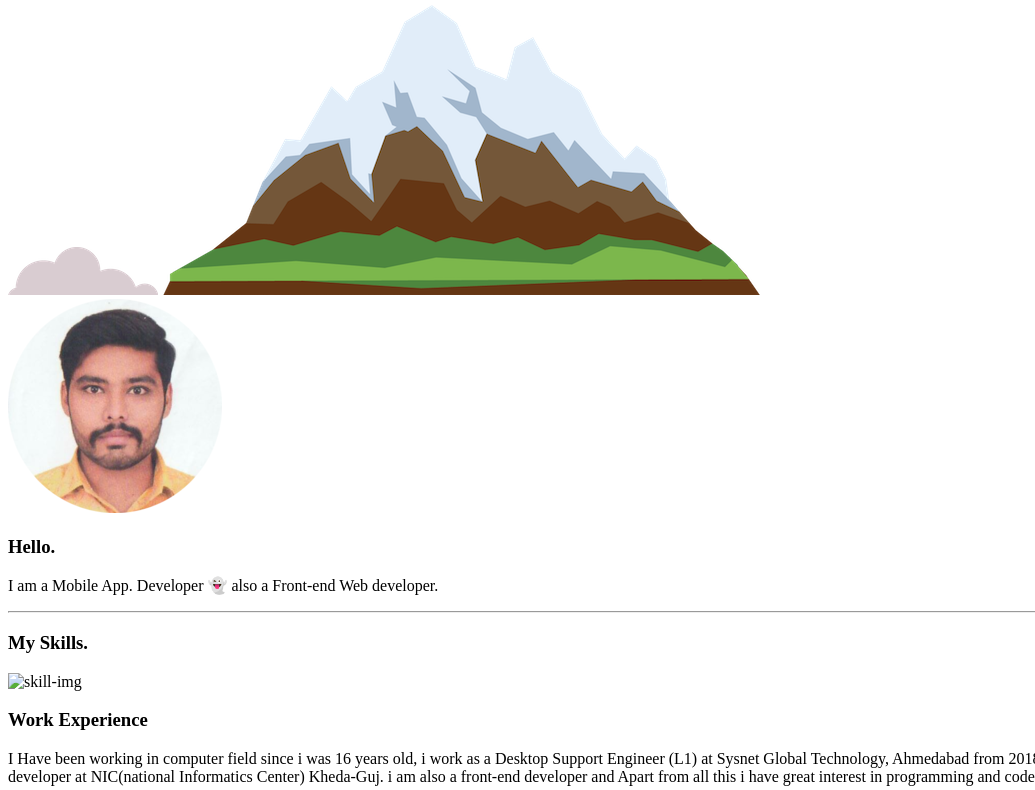
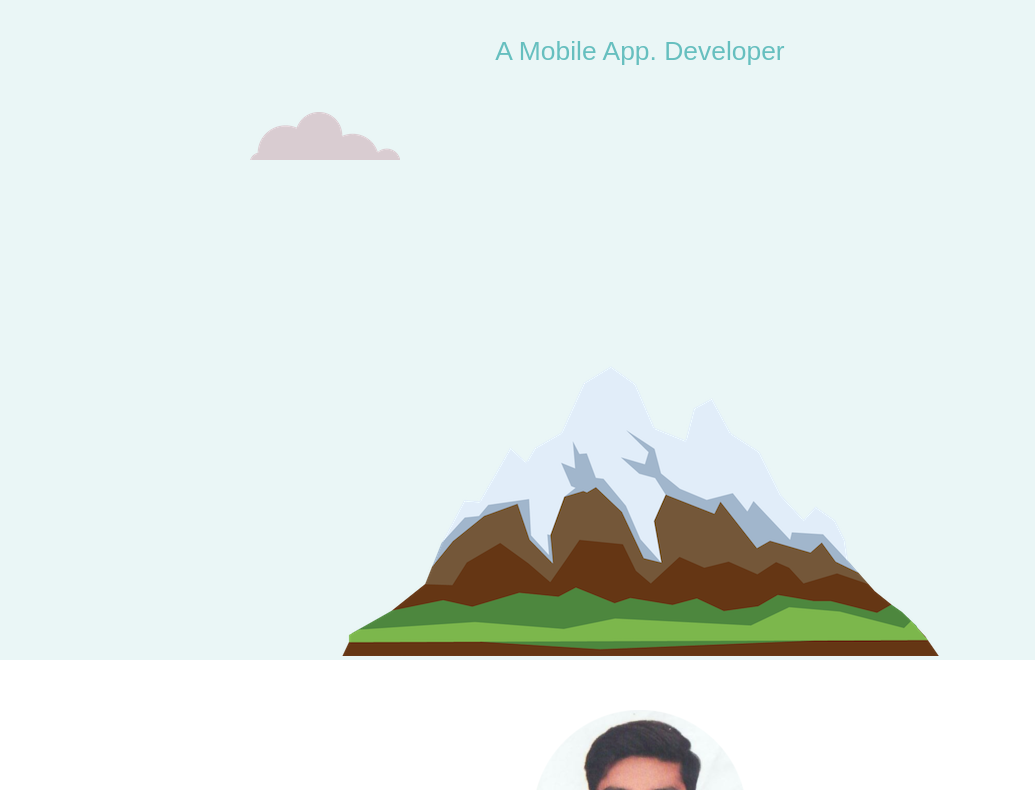
Before and after one commit to S4sunny-github/updated-CV-WEB-S4, a plain HTML site: page index.html in a window 1280 px wide. Shown: the part 249-1039 px from the top of the page, without its empty margins (0-1035 px from the left). Drawn offline with Linux system fonts and the light colour scheme; files that its build step writes are made by us from their sources; the site is published under a folder, as on GitHub Pages, so addresses that start at the root find nothing.

Commit message:
update.css

```diff
--- a/index.html
+++ b/index.html
@@ -3,7 +3,7 @@
   <head>
     <meta charset="utf-8" />
     <title>S4sunny's web profile</title>
-    <link rel="stylesheet" href="/css/styles.css"/>
+    <link rel="stylesheet" href="updated-CV-WEB-S4/styles.css"/>
     <link rel="icon" href="favicon.ico" />
     <link rel="preconnect" href="https://fonts.googleapis.com" />
     <link rel="preconnect" href="https://fonts.gstatic.com" crossorigin />
```
